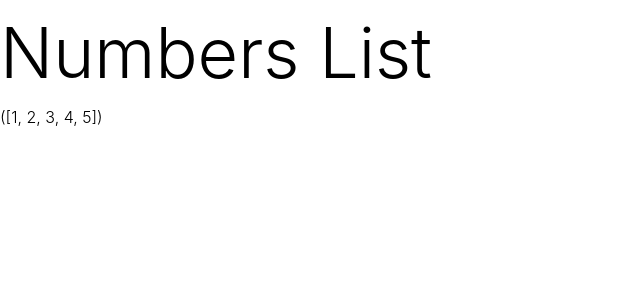
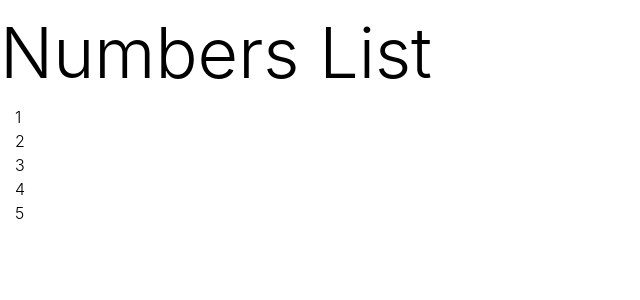
Before and after one commit to njahn88/ReactLearnings, a React (Create React App) app in the folder react-learn/: page / in a window 1280 px wide. Shown: the top 300 px of the page, without its empty margins (0-640 px from the left). Built offline with nearby package versions, Linux system fonts and the light colour scheme.

Commit message:
mapping array of numbers

```diff
--- a/react-learn/src/index.js
+++ b/react-learn/src/index.js
@@ -4,12 +4,21 @@ import './index.css';
 import App from './App';
 import reportWebVitals from './reportWebVitals';
 
+const Numbers = ({ numbers }) => {
+  const list = numbers.map((number) => <li>{number}</li>)
+  return list
+}
+
 const AppMain = () => {
+  const numbers = [1, 2, 3, 4, 5]
+
   return (
     <div className='container'>
       <div>
         <h1>Numbers List</h1>
-        ([1, 2, 3, 4, 5])
+        <ul>
+          <Numbers numbers={numbers}/>
+        </ul>
       </div>
     </div>
   )
```
